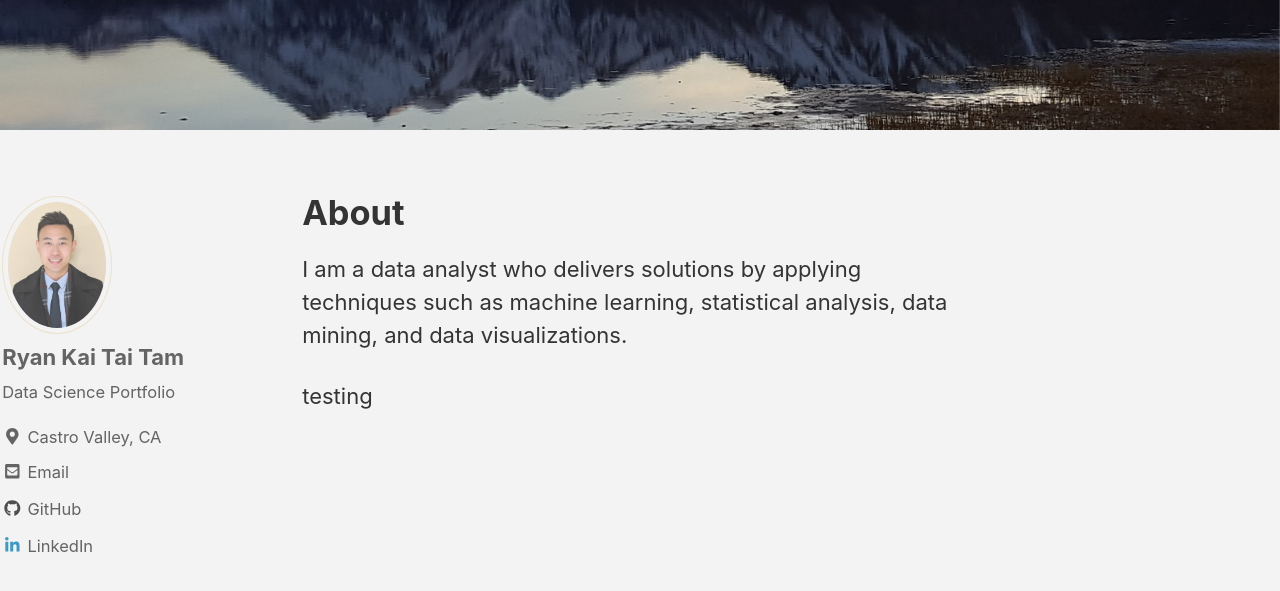
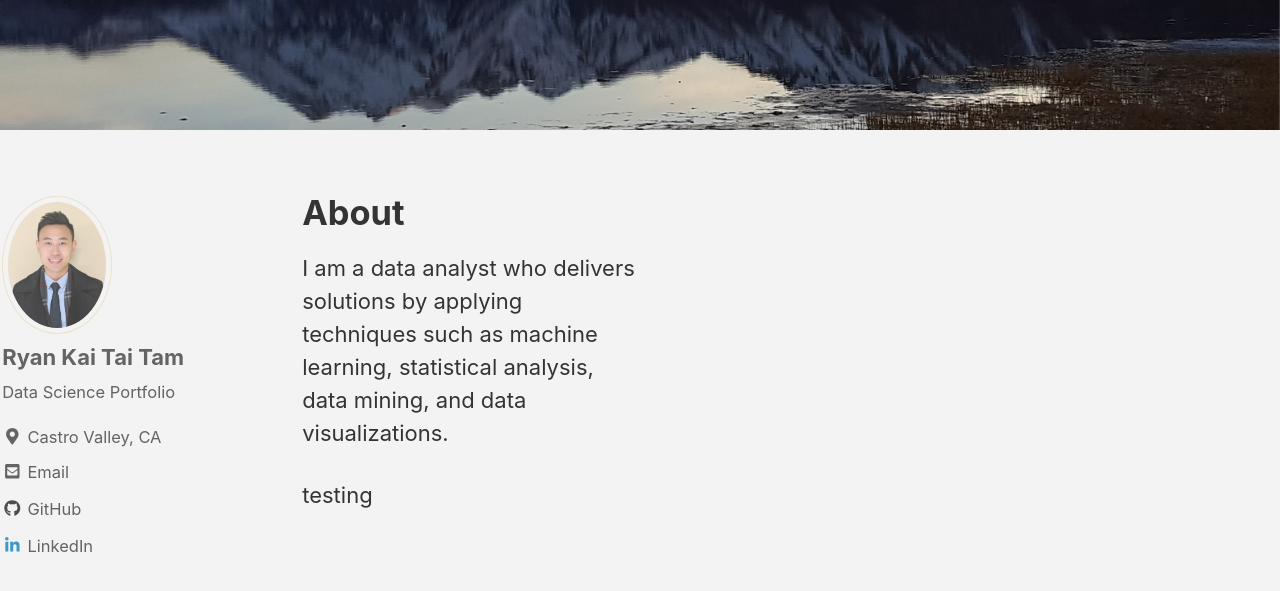
Before and after one commit to ryan-kttam/ryan-kttam.github.io, a Jekyll site: the page built from _pages/about.md, in a window 1280 px wide and 900 px high, scrolled down 427 px. Shown: the top 591 px of the window. Built offline with Jekyll 4.4.1, drawn with Linux system fonts in a browser that asks for light colours; cached includes are drawn as plain includes; nearby versions of some CDN libraries.

Commit message:
modifying the width of the pages

```diff
--- a/_sass/minimal-mistakes/_archive.scss
+++ b/_sass/minimal-mistakes/_archive.scss
@@ -9,12 +9,12 @@
   @include breakpoint($large) {
     float: right;
     width: calc(100% - #{$right-sidebar-width-narrow});
-    padding-right: $right-sidebar-width-narrow;
+    padding-right: 50%;
   }
 
   @include breakpoint($x-large) {
     width: calc(100% - #{$right-sidebar-width});
-    padding-right: $right-sidebar-width;
+    padding-right: 50%;
   }
 }
 
```
